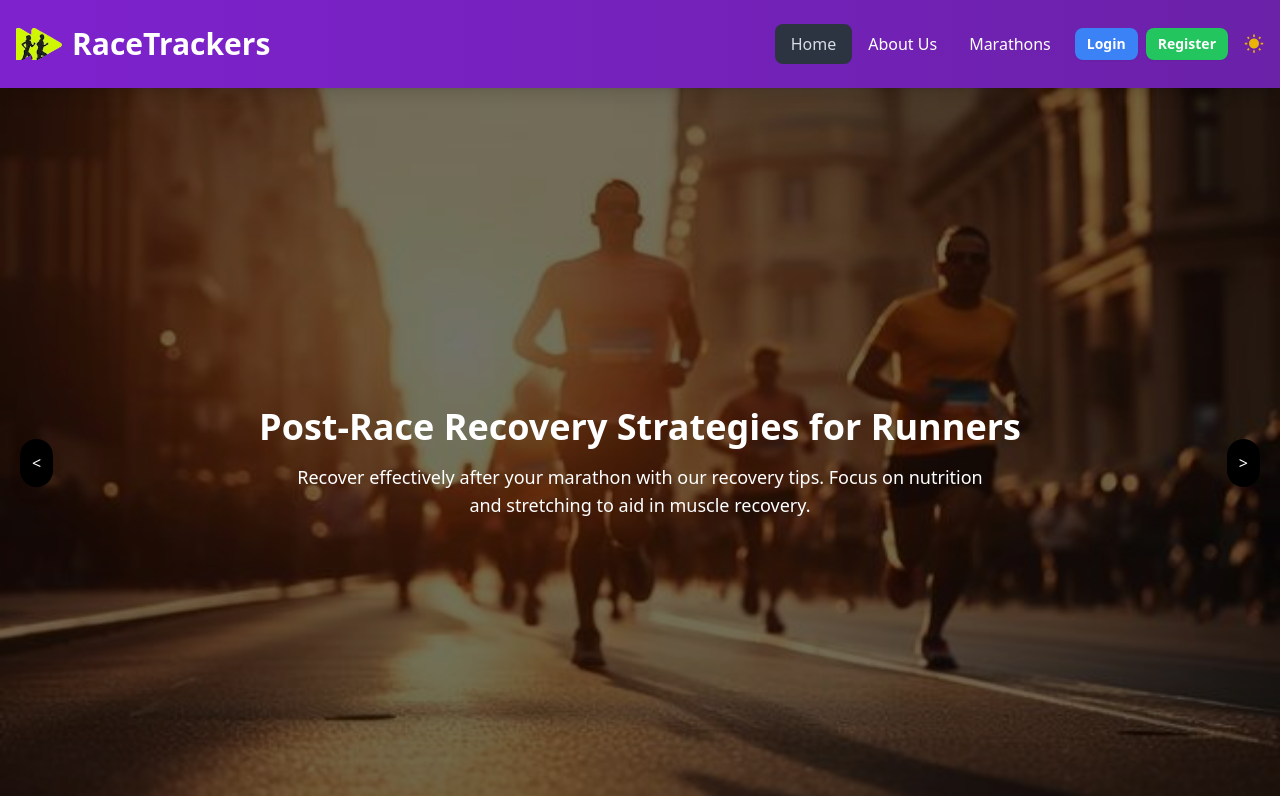
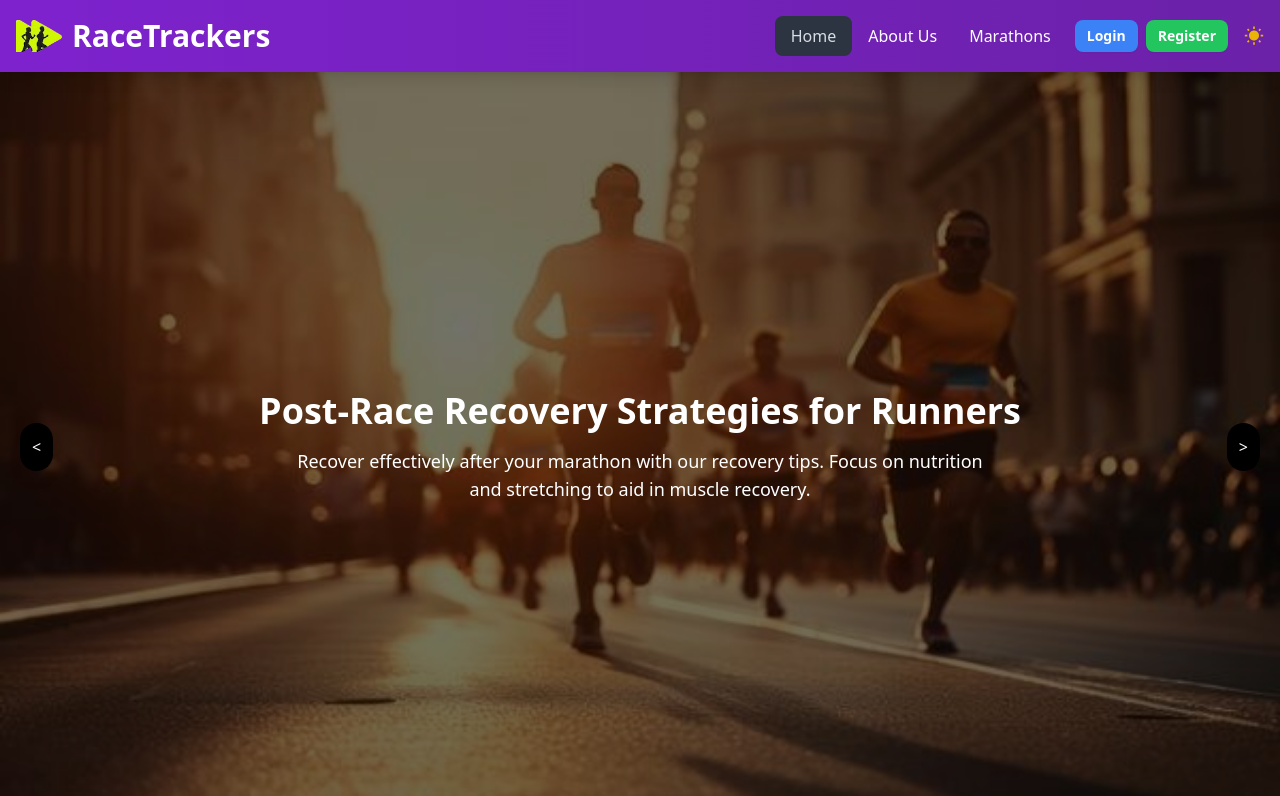
Before and after one commit to mdashraful24/race-trackers-client, a React (Vite) app: page / in a window 1280 px wide. Shown: the top 796 px of the page. Built offline with nearby package versions, Linux system fonts and the light colour scheme; no server answers.

Commit message:
added navbar and banner file updated

```diff
--- a/src/pages/Home/Banner.jsx
+++ b/src/pages/Home/Banner.jsx
@@ -41,7 +41,7 @@ const Banner = () => {
                 <div className="relative">
                     <img
                         src={image3}
-                        alt="Crowdfunding"
+                        alt="marathon-race"
                         className="w-full h-[250px] md:h-[500px] lg:h-[750px]"
                     />
                     <div className="absolute inset-0 bg-black bg-opacity-55 flex items-center justify-center text-center px-4">
@@ -59,7 +59,7 @@ const Banner = () => {
                 <div className="relative">
                     <img
                         src={image2}
-                        alt="Community"
+                        alt="marathon-race"
                         className="w-full h-[250px] md:h-[500px] lg:h-[750px]"
                     />
                     <div className="absolute inset-0 bg-black bg-opacity-55 flex items-center justify-center text-center px-4">
@@ -77,7 +77,7 @@ const Banner = () => {
                 <div className="relative">
                     <img
                         src={image1}
-                        alt="Community"
+                        alt="marathon-race"
                         className="w-full h-[250px] md:h-[500px] lg:h-[750px]"
                     />
                     <div className="absolute inset-0 bg-black bg-opacity-55 flex items-center justify-center text-center px-4">
--- a/src/pages/shared/Navbar.jsx
+++ b/src/pages/shared/Navbar.jsx
@@ -65,7 +65,7 @@ const Navbar = () => {
     );
 
     return (
-        <div className="sticky top-0 shadow-lg py-2 z-50 dark:text-white bg-gradient-to-r from-purple-700 to-purple-800">
+        <div className="sticky top-0 shadow-lg z-50 dark:text-white bg-gradient-to-r from-purple-700 to-purple-800">
             <div className="navbar container mx-auto px-4">
                 {/* Left: Logo */}
                 <div className="navbar-start md:w-[30%]">
```
